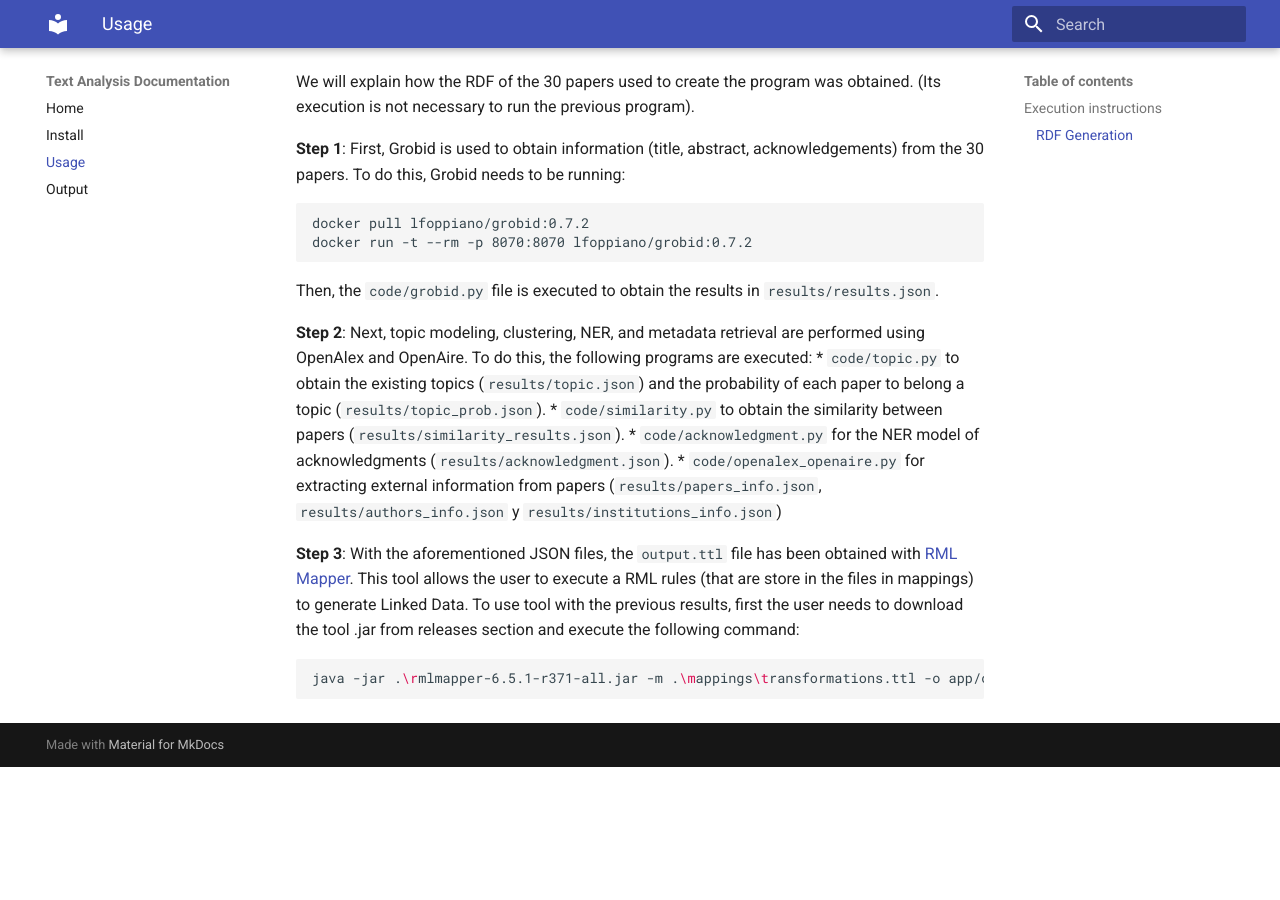
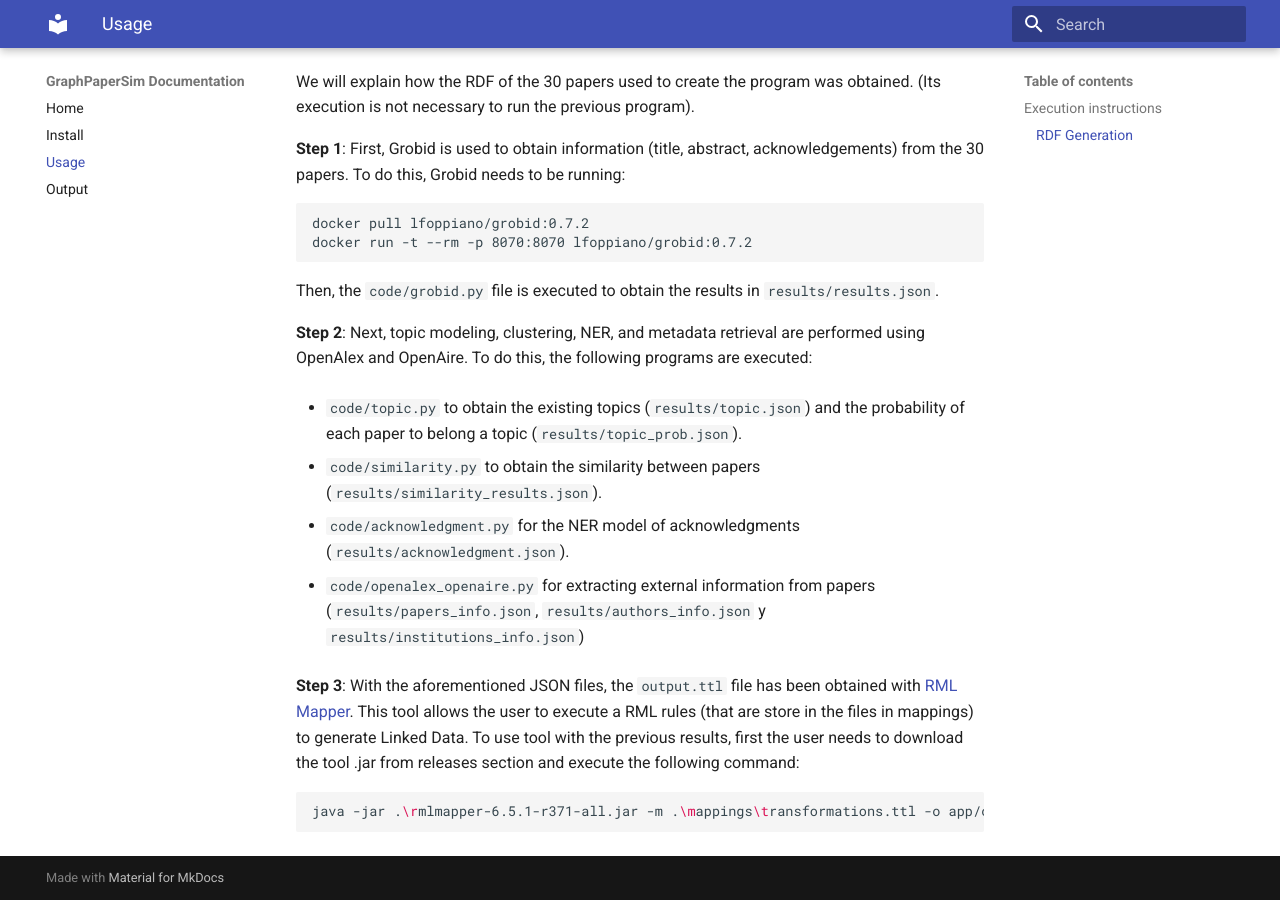
Before and after one commit to RubenCid35/GraphPaperSim, an MkDocs documentation site: the page built from docs/usage.md, in a window 1280 px wide and 900 px high, scrolled down 611 px. Built offline with MkDocs 1.6.1 and Material for MkDocs 9.7.7, drawn with Linux system fonts in a browser that asks for light colours; before the commit the page ends 1378 px from its top, so only the background shows below that.

Commit message:
update docs

```diff
--- a/docs/usage.md
+++ b/docs/usage.md
@@ -33,9 +33,13 @@ docker run -t --rm -p 8070:8070 lfoppiano/grobid:0.7.2
 Then, the `code/grobid.py` file is executed to obtain the results in `results/results.json`.
 
 **Step 2**: Next, topic modeling, clustering, NER, and metadata retrieval are performed using OpenAlex and OpenAire. To do this, the following programs are executed:
+
 * `code/topic.py`  to obtain the existing topics (`results/topic.json`) and the probability of each paper to belong a topic (`results/topic_prob.json`).
+
 * `code/similarity.py` to obtain the similarity between papers (`results/similarity_results.json`).
+
 * `code/acknowledgment.py` for the NER model of acknowledgments (`results/acknowledgment.json`).
+
 * `code/openalex_openaire.py` for extracting external information from papers (`results/papers_info.json`, `results/authors_info.json` y `results/institutions_info.json`)
 
 **Step 3**: With the aforementioned JSON files, the `output.ttl` file has been obtained with [RML Mapper](https://github.com/RMLio/rmlmapper-java). This tool allows the user to execute a RML rules (that are store in the files in mappings) to generate Linked Data.  To use tool with the previous results, first the user needs to download the tool .jar from releases section and execute
--- a/mkdocs.yml
+++ b/mkdocs.yml
@@ -1,4 +1,4 @@
-site_name: Text Analysis Documentation
+site_name: GraphPaperSim Documentation
 nav:
   - Home: index.md
   - Install: install.md
```
